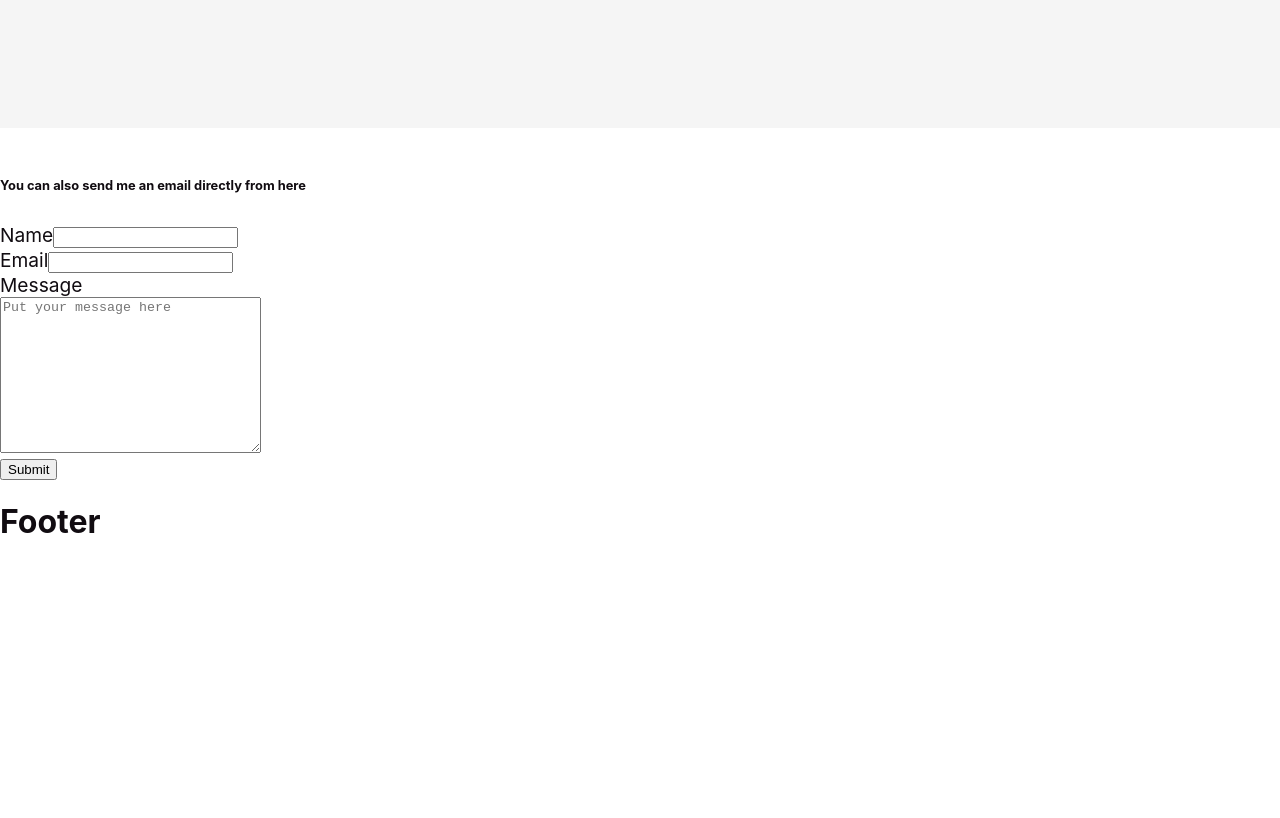
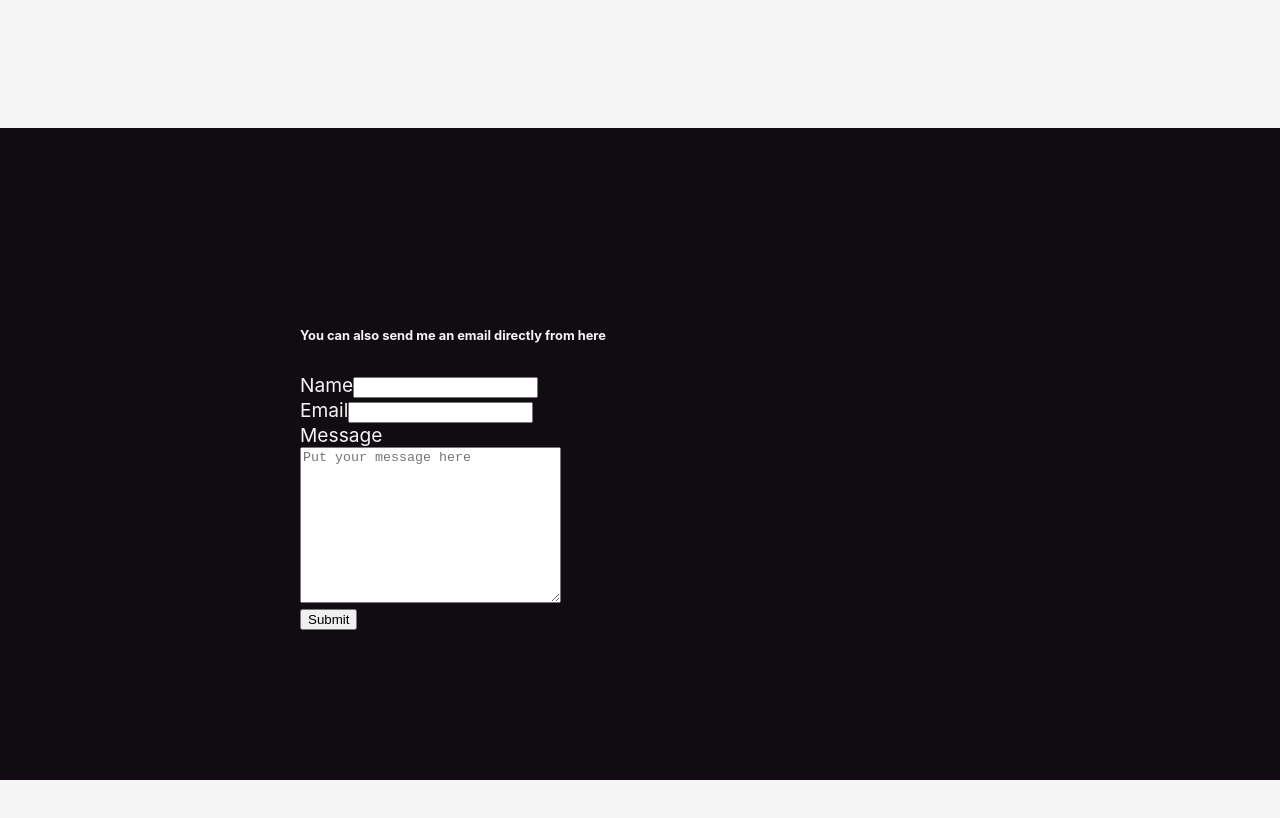
Before and after one commit to michael-rua/portfolio, a React (Create React App) app: page / in a window 1280 px wide. Shown: the part 3040-3858 px from the top of the page. Before the commit the page ends 3602 px from the top, so only its background shows below. Built offline with nearby package versions, Linux system fonts and the light colour scheme; a web font is replaced by a local one.

Commit message:
add coloured backgrounds

```diff
--- a/src/Contact.jsx
+++ b/src/Contact.jsx
@@ -1,6 +1,8 @@
 import React, {useState} from 'react'
 import Swal from 'sweetalert2'
 import emailjs from 'emailjs-com'
+import './styles/section.css'
+
 
 export default function Email () {
     const [state, setState] = useState(
@@ -71,6 +73,7 @@ export default function Email () {
 
           //Form layout that requires a Name, Email, and message
           <div id='contact'>
+             <div className='contact content'>
           <form className="test-mailing" onSubmit={handleSubmit}>
 
             <br/>
@@ -110,5 +113,6 @@ export default function Email () {
             <input type="submit" value="Submit" className="btn btn-outline-light" />
           </form>
           </div>
+          </div>
         )
 }
--- a/src/Footer.jsx
+++ b/src/Footer.jsx
@@ -1,9 +1,11 @@
 import React from 'react'
-
+import './styles/section.css'
 export default function Footer () {
   return (
-    <div className='footer'>
-      <h1>Footer</h1>
+    <div id='footer'>
+    <div className='footer content'>
+
+    </div>
     </div>
   )
 }
--- a/src/NavLinks.jsx
+++ b/src/NavLinks.jsx
@@ -5,10 +5,10 @@ import { Link, animateScroll as scroll } from "react-scroll";
 import { NavToggleContext } from './NavToggleContext'
 
 export default function NavLinks () {
-  let [navToggle, ] = useContext(NavToggleContext)
+  const [navToggle, setNavToggle ] = useContext(NavToggleContext)
   const style = navToggle ? 'flyoutMenu show' : 'flyoutMenu'
 
-
+// Link.active ? setNavToggle(false) : setNavToggle(true)
 
   return(
     <div className={style}>
--- a/src/styles/section.css
+++ b/src/styles/section.css
@@ -19,6 +19,14 @@
 .work {
   background-color: whitesmoke;
 }
+.contact {
+  background-color: #110C11;
+  color: whitesmoke;
+}
+.footer {
+  padding: 25px;
+  background-color: whitesmoke;
+}
 @media screen and (max-width: 1200px) {
   .content {
     padding: 75px;
```
